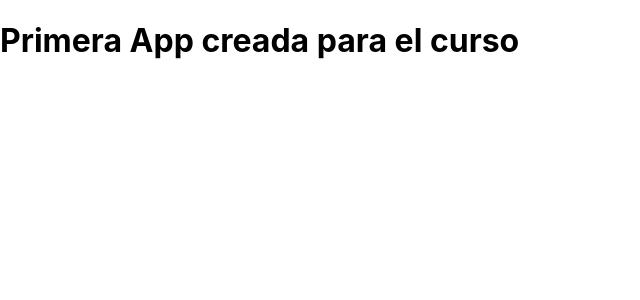
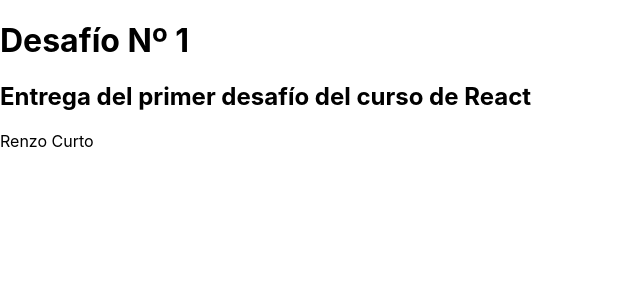
Before and after one commit to renzocurto/ProyectoFinalTienda-JS-ReactJS, a React (Create React App) app: page / in a window 1280 px wide. Shown: the top 300 px of the page, without its empty margins (0-640 px from the left). Built offline with nearby package versions, Linux system fonts and the light colour scheme.

Commit message:
Primera App

```diff
--- a/src/App.js
+++ b/src/App.js
@@ -3,7 +3,11 @@
 
 function App() {
   return (
-      <h1>Primera App creada para el curso</h1>
+    <div>
+    <h1>Desafío Nº 1</h1>
+    <h2>Entrega del primer desafío del curso de React</h2>
+    <p>Renzo Curto</p>
+    </div>
   );
 }
 
```
